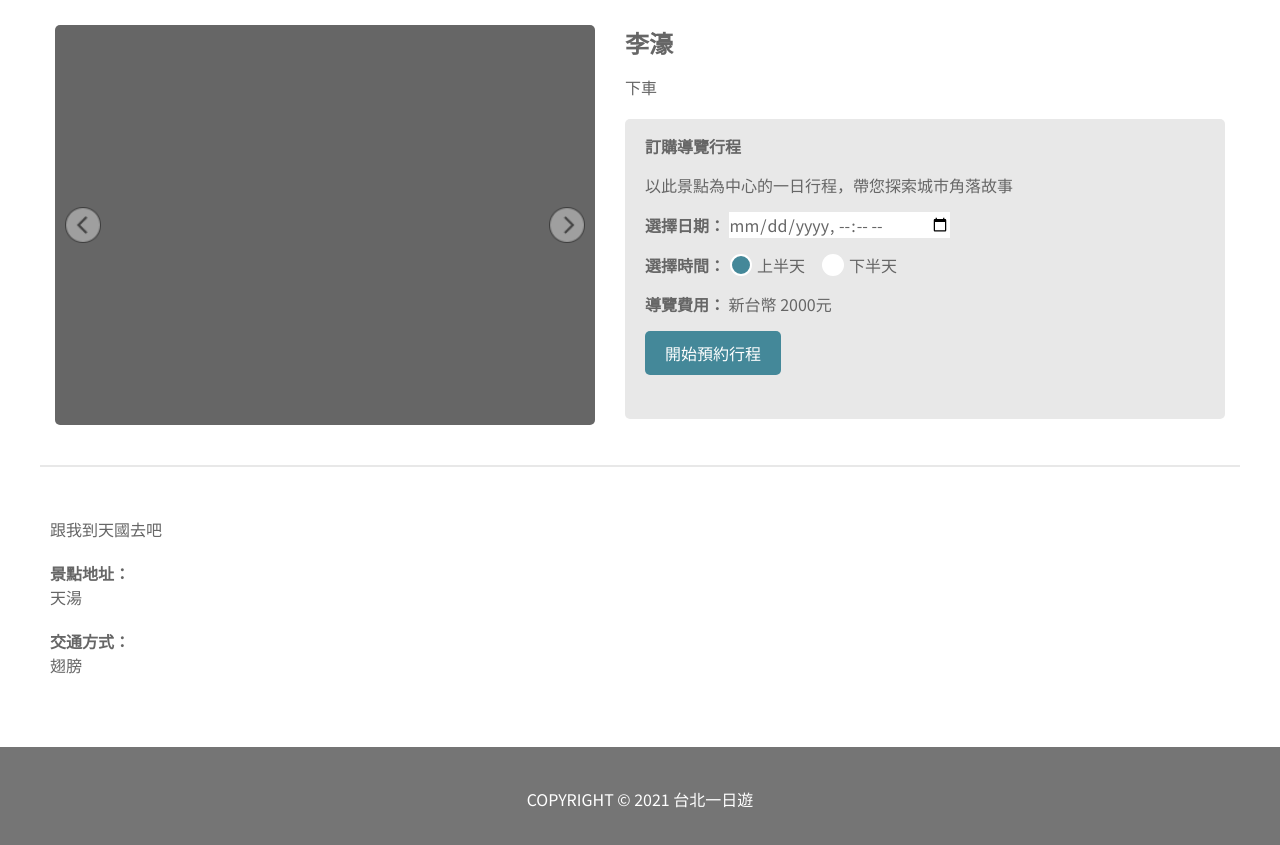
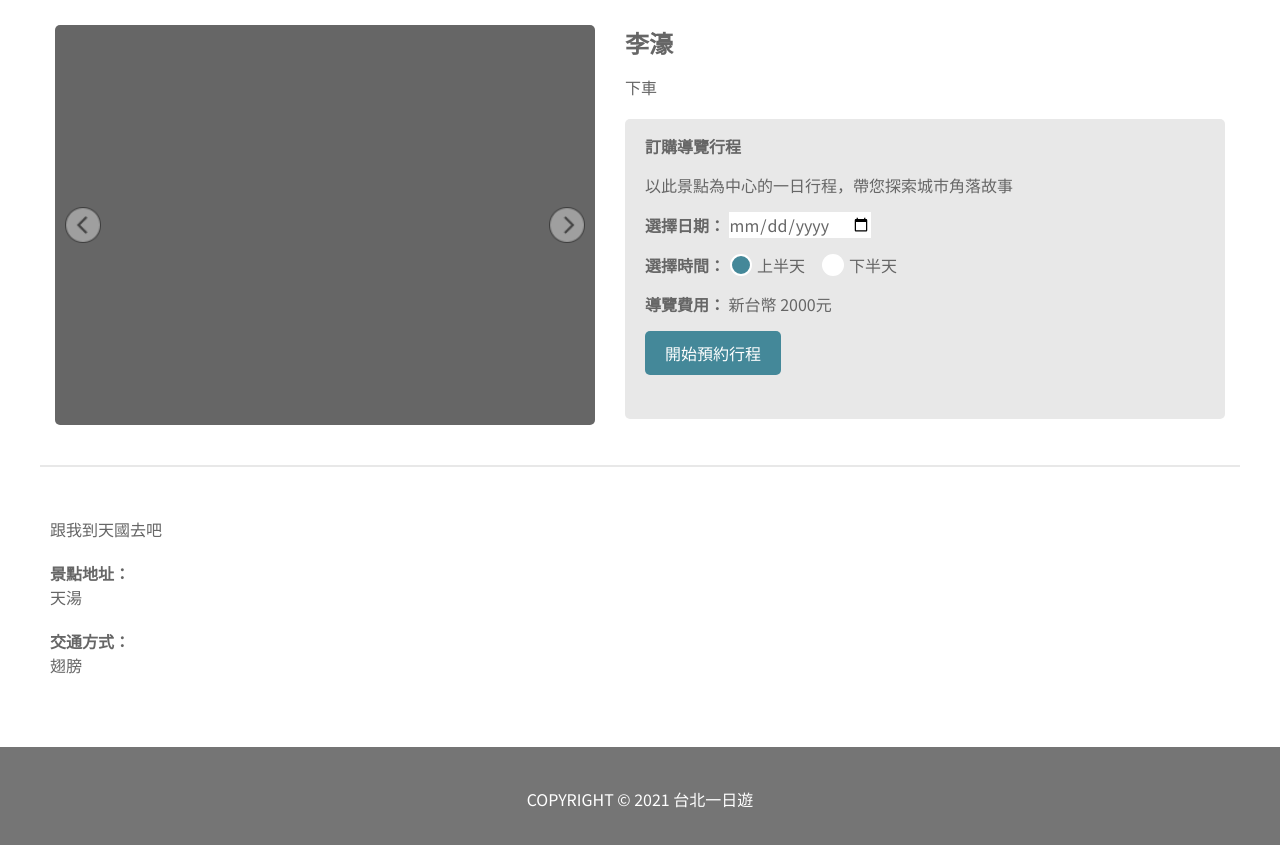
Before and after one commit to hlpss891092002/taipei-day-trip, a plain HTML site: page static/attraction.html in a window 1280 px wide. Shown: the part 71-916 px from the top of the page. Drawn offline with Linux system fonts and the light colour scheme; files whose address does not match are found by name.

Commit message:
fixed input date

```diff
--- a/static/attraction.html
+++ b/static/attraction.html
@@ -42,7 +42,7 @@
             <div class="booking-detail"></div>
             <div class="profile-date-container">
               <span class="title">選擇日期：</span>
-              <input type="datetime-local">
+              <input type="date">
             </div>
             <div class="profile-time-container">
               <div class="title">選擇時間：</div>
```
